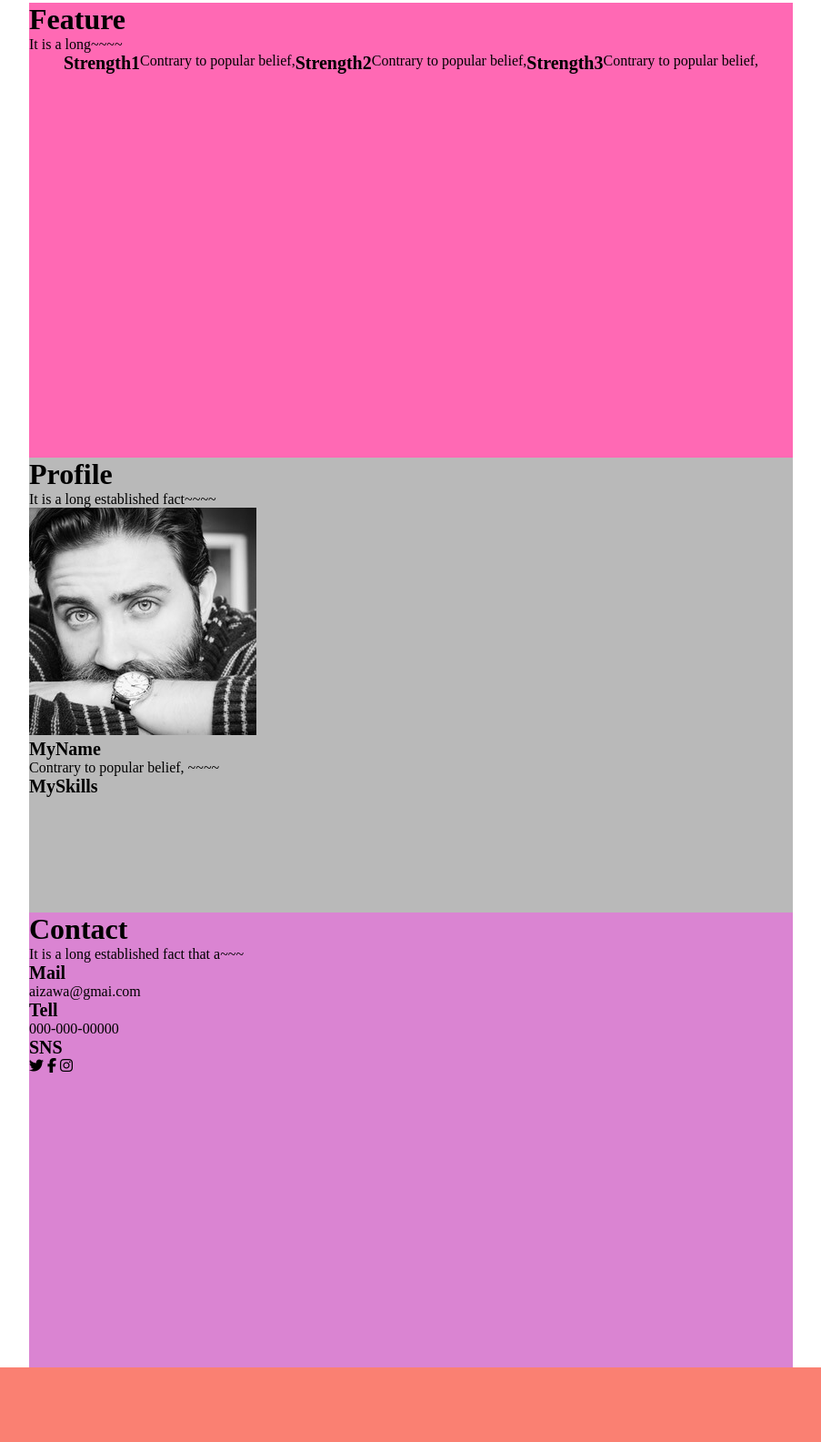
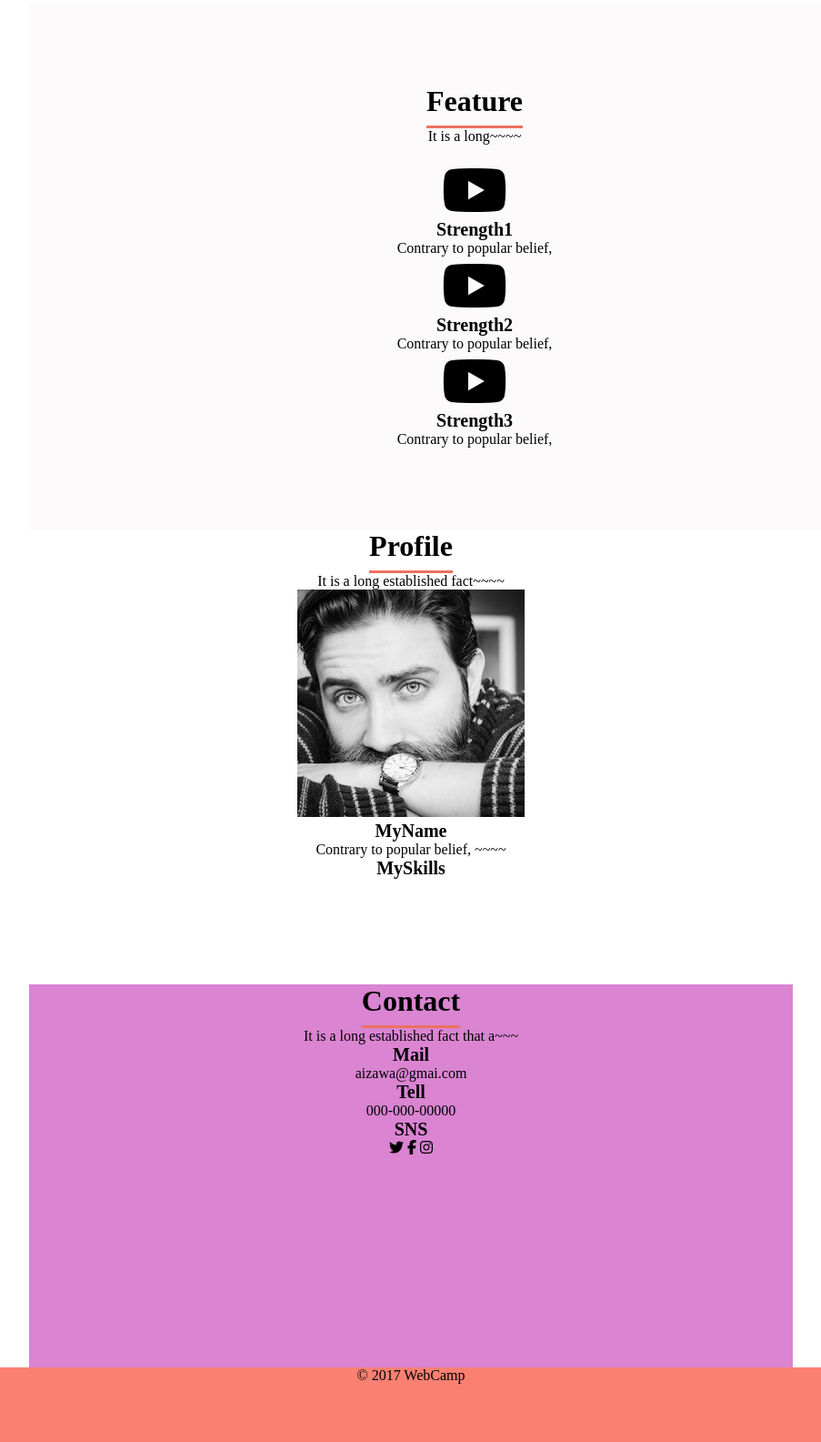
Before and after one commit to nao0725/DMM_Mysite, a plain HTML site: page index.html in a window 1280 px wide. Shown: the part 904-2489 px from the top of the page at 91% size, without its empty margins (188-1091 px from the left). Drawn offline with Linux system fonts and the light colour scheme.

Commit message:
Create box4

```diff
--- a/index.html
+++ b/index.html
@@ -37,7 +37,7 @@
     <main>
 
       <div class = "box1">
-        <h3> <a id ="Portfolio">Portfolio</a></h3>
+        <h3 class="portfolio"> <a id ="Portfolio">Portfolio</a></h3>
         <p>It is a long established ~~~~~</p>
         <div class="mainbox">
           <!-- <div class = "img1"><img src="sketch.jpg" alt="#"></div>
@@ -50,20 +50,23 @@
       </div>
 
       <div class="box2">
-        <h3><a id ="Feature">Feature</a></h3>
+        <h3 class="feature"><a id ="Feature">Feature</a></h3>
         <p>It is a long~~~~</p>
-         <div class="s-box">
+         <br class="s-box">
+         <i class="fab fa-youtube fa-4x"></i>
           <h4>Strength1</h4>
           <p>Contrary to popular belief,</p>
+          <i class="fab fa-youtube fa-4x"></i>
           <h4>Strength2</h4>
           <p>Contrary to popular belief,</p>
+          <i class="fab fa-youtube fa-4x"></i>
           <h4>Strength3</h4>
           <p>Contrary to popular belief,</p>
          </div>
-        </div>
+
 
       <div class="box3">
-        <h3><a id ="Profile">Profile</a></h3>
+        <h3 class="profile"><a id ="Profile">Profile</a></h3>
         <p>It is a long established fact~~~~</p>
         <img src="my-icon.jpg" alt="#">
         <h4>MyName</h4>
@@ -72,7 +75,7 @@
       </div>
 
       <div class="box4">
-        <h3><a id ="Contact">Contact</a></h3>
+        <h3 class="content"><a id ="Contact">Contact</a></h3>
         <p>It is a long established fact that a~~~</p>
         <h4>Mail</h4>
         <p>aizawa@gmai.com</p>
--- a/style.css
+++ b/style.css
@@ -13,6 +13,10 @@ h3 {
 
 h4 {
   font-size: 20px;
+}
+
+p{
+  font-size: 16px;
 }
 
 header {
@@ -76,6 +80,12 @@ main {
   text-align: center;
 }
 
+.portfolio{
+  border-bottom: 3px solid #EC725F;
+  display: inline-block;
+  padding-bottom: 8px;
+}
+
 .mainbox{
   display: flex;
   justify-content: center;
@@ -111,41 +121,62 @@ main {
   background-position: center;
 }
 
-.img1{
+.img6{
   background-image: url(webcamp-mother.png);
   background-size: cover;
   background-position: center;
 }
 
+.box2 {
+  background-color: rgb(253, 250, 251);
+  text-align: center;
+  width: 980px;
+  padding:90px 0 ;
+}
 
-
-.box2 {
-  background-color: hotpink;
-  height: 500px;
-  width: 100%;
+.feature{
+  border-bottom: 3px solid #EC725F;
+  display: inline-block;
+  padding-bottom: 8px;
 }
 
 .s-box {
+  padding-top: 30px;
   display: flex;
   justify-content: center;
 }
 
 .box3 {
-  background-color: rgb(185, 185, 185);
+  background-color:#ECEFF1);
   height: 500px;
   width: 100%;
+  text-align:center;
+}
+
+.profile{
+  border-bottom: 3px solid #EC725F;
+  display: inline-block;
+  padding-bottom: 8px;
 }
 
 .box4 {
   background-color: rgb(218, 132, 210);
   height: 500px;
   width: 100%;
+  text-align: center;
+}
+
+.content{
+  border-bottom: 3px solid #EC725F;
+  display: inline-block;
+  padding-bottom: 8px;
 }
 
 footer {
   background-color: salmon;
   height: 100px;
   width: 100%;
+  text-align: center;
 }
 footer p {
   font-size: 16px;
```
